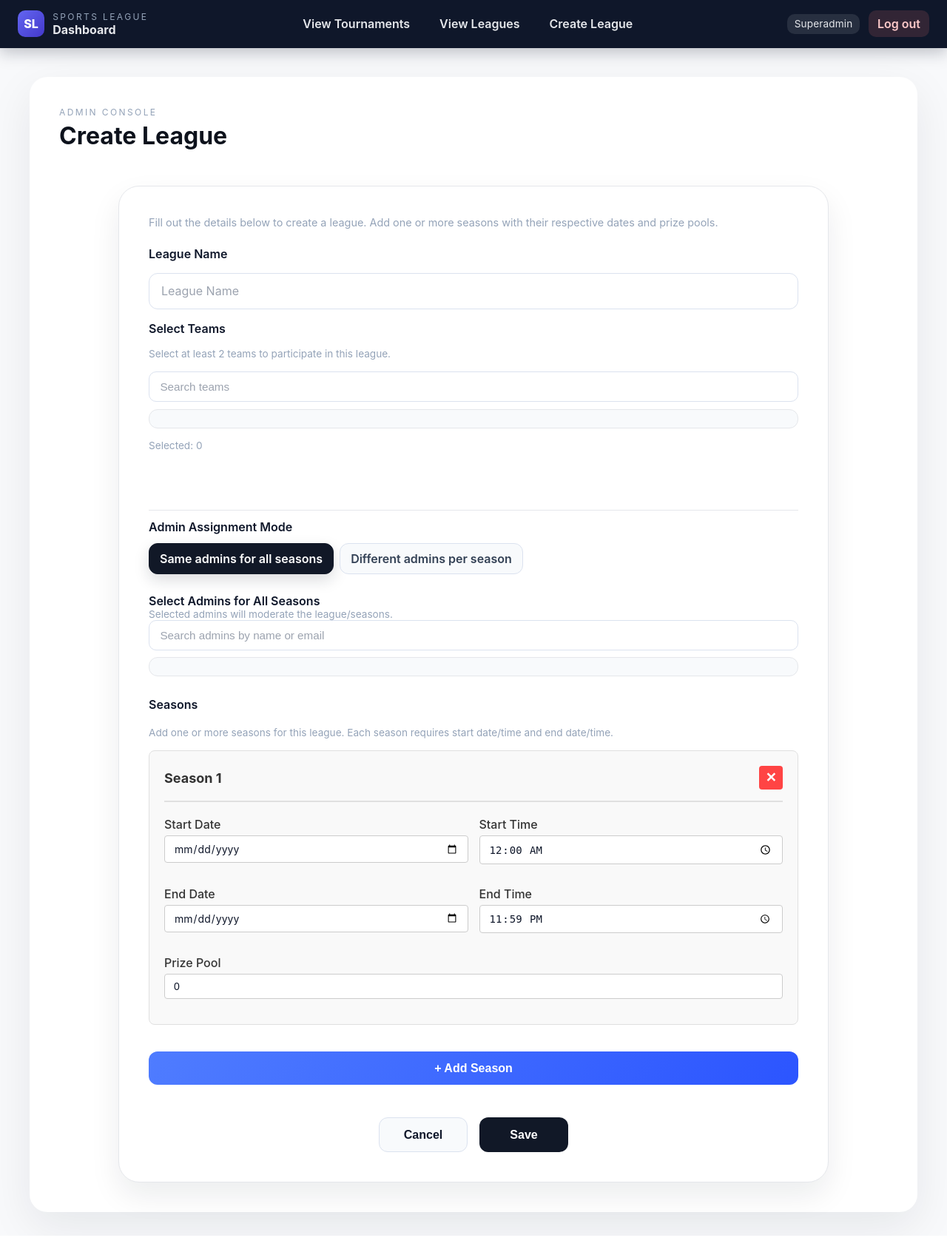
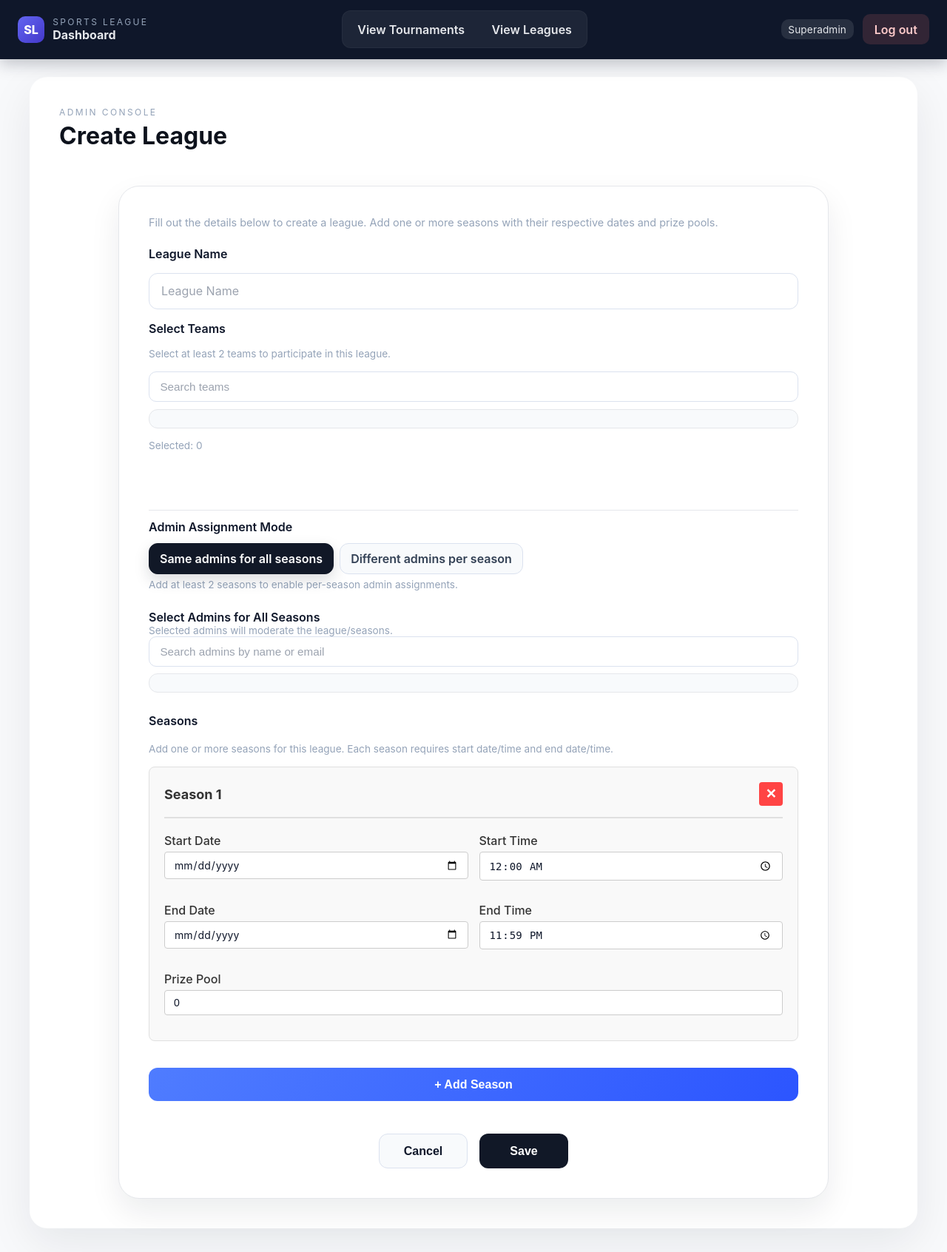
Before and after one commit to simay-uygur/CS-353-Sports-League-and-Player-Management-System, a Flask app: page /superadmin/leagues/create in a window 1280 px wide. Shown: the whole page at 74% size. Before the commit the page ends 1670 px from the top, so only its background shows below. Run offline with Flask 2, Linux system fonts and the light colour scheme; the visitor is signed in with stand-in values (Sample User, id 1); data that the repository does not hold is empty; some libraries are stand-ins or nearby versions.

Commit message:
league creation page frontend changes

```diff
--- a/app/app.py
+++ b/app/app.py
@@ -37,10 +37,10 @@ def _set_default_banner():
     if role == "superadmin":
         g.banner_view_endpoint = "superadmin.view_tournaments"
         g.banner_league_endpoint = "superadmin.view_leagues"
-        g.banner_create_league_endpoint = "superadmin.create_league_form"
+        g.banner_create_league_endpoint = None
     elif role in ("admin", "tournament_admin"):
         g.banner_view_endpoint = "admin.view_tournaments"
-        g.banner_league_endpoint = None
+        g.banner_league_endpoint = "admin.view_leagues"
         g.banner_create_league_endpoint = None
     else:
         g.banner_view_endpoint = None
--- a/app/blueprints/superadmin.py
+++ b/app/blueprints/superadmin.py
@@ -266,6 +266,14 @@ def assign_admins_form(league_id):
     # Get fresh league data with current admin assignments
     league_data = fetch_league_by_id(league_id)
     seasons_list = _group_seasons_with_admins(league_data)
+    # Preselect admins that are assigned to every season (used for "all seasons" mode)
+    if seasons_list:
+        common_admin_ids = set(seasons_list[0].get("admin_ids", []))
+        for season in seasons_list[1:]:
+            common_admin_ids &= set(season.get("admin_ids", []))
+        global_admin_ids = list(common_admin_ids)
+    else:
+        global_admin_ids = []
 
     return render_template(
         "admin_assign_admins_to_seasons.html",
@@ -273,6 +281,7 @@ def assign_admins_form(league_id):
         league_name=selected_league["name"],
         seasons=seasons_list,
         admins=admins,
+        global_admin_ids=global_admin_ids,
         error_message=error_message,
         cancel_endpoint="superadmin.view_leagues",
     )
--- a/app/db_helper.py
+++ b/app/db_helper.py
@@ -601,6 +601,36 @@ def fetch_all_leagues():
         conn.close()
 
 
+def fetch_admin_leagues(admin_id):
+    """Fetch leagues and seasons moderated by a specific admin."""
+    conn = get_connection()
+    try:
+        with conn.cursor(cursor_factory=RealDictCursor) as cur:
+            cur.execute(
+                """
+                SELECT l.leagueid,
+                       l.name,
+                       s.seasonno,
+                       s.seasonyear,
+                       s.startdate,
+                       s.enddate,
+                       s.prizepool
+                FROM SeasonModeration sm
+                JOIN Season s
+                    ON sm.leagueid = s.leagueid
+                    AND sm.seasonno = s.seasonno
+                    AND sm.seasonyear = s.seasonyear
+                JOIN League l ON l.leagueid = sm.leagueid
+                WHERE sm.adminid = %s
+                ORDER BY l.name, s.seasonyear DESC, s.seasonno DESC;
+                """,
+                (admin_id,),
+            )
+            return cur.fetchall()
+    finally:
+        conn.close()
+
+
 def fetch_league_by_id(league_id):
     """Fetch a single league with all its seasons and admin assignments."""
     conn = get_connection()
@@ -683,6 +713,17 @@ def create_league_with_seasons(league_name, seasons_data, team_ids=None):
             "end_datetime": end_datetime,
             "prize_pool": int(prize_pool),
         })
+
+    # Ensure seasons do not overlap
+    sorted_seasons = sorted(validated_seasons, key=lambda s: s["start_datetime"])
+    for i in range(len(sorted_seasons) - 1):
+        current = sorted_seasons[i]
+        nxt = sorted_seasons[i + 1]
+        if current["end_datetime"] > nxt["start_datetime"]:
+            raise ValueError(
+                f"Season {current['season_no']} and Season {nxt['season_no']} overlap. "
+                "Please adjust the start/end dates and times."
+            )
 
     conn = get_connection()
     try:
@@ -789,7 +830,7 @@ def assign_same_admins_to_all_seasons(league_id, admin_ids):
     conn = get_connection()
     try:
         with conn:
-            with conn.cursor() as cur:
+            with conn.cursor(cursor_factory=RealDictCursor) as cur:
                 # Ensure all admins exist in Admin table
                 for admin_id in admin_ids:
                     _ensure_admin_record(cur, admin_id)
--- a/app/static/css/styles.css
+++ b/app/static/css/styles.css
@@ -708,6 +708,13 @@ button:hover {
     min-width: 120px;
     cursor: pointer;
     transition: transform 0.15s ease, box-shadow 0.15s ease;
+    text-decoration: none;
+    display: inline-flex;
+    align-items: center;
+    justify-content: center;
+}
+.btn:visited {
+    text-decoration: none;
 }
 
 .btn.ghost {
@@ -1060,21 +1067,27 @@ button:hover {
 
 .top-banner__nav {
     display: flex;
-    gap: 1rem;
+    gap: 0.25rem;
     align-items: center;
+    padding: 0.3rem;
+    background: rgba(255, 255, 255, 0.06);
+    border-radius: 12px;
+    box-shadow: inset 0 0 0 1px rgba(255, 255, 255, 0.04);
 }
 
 .nav-link {
     color: #e5e7eb;
     text-decoration: none;
     font-weight: 600;
-    padding: 0.5rem 0.75rem;
+    padding: 0.6rem 0.95rem;
     border-radius: 10px;
-    transition: background 0.15s ease, color 0.15s ease;
+    transition: background 0.15s ease, color 0.15s ease, box-shadow 0.15s ease;
+    border: 1px solid transparent;
 }
 
 .nav-link:hover {
-    background: rgba(255, 255, 255, 0.1);
+    background: rgba(255, 255, 255, 0.12);
+    box-shadow: inset 0 -2px 0 rgba(255, 255, 255, 0.7);
 }
 
 .nav-link.logout {
--- a/app/templates/admin_create_league.html
+++ b/app/templates/admin_create_league.html
@@ -78,6 +78,7 @@
                                 <span class="admin-mode-text">Different admins per season</span>
                             </label>
                         </div>
+                        <p id="admin-mode-helper" class="select-hint subtle" style="margin-top: 6px;">Add at least 2 seasons to enable per-season admin assignments.</p>
                     </div>
 
                     <div id="admin-selection-container" style="margin-top: 10px;"></div>
@@ -119,6 +120,7 @@
         const teamValidation = document.getElementById("team-validation");
         const adminModeAllRadio = document.getElementById("admin-mode-all");
         const adminModePerSeasonRadio = document.getElementById("admin-mode-per-season");
+        const adminModeHelper = document.getElementById("admin-mode-helper");
         const adminSelectionContainer = document.getElementById("admin-selection-container");
 
         let seasonCount = 0;
@@ -317,6 +319,7 @@
                             <label for="prize_pool_${index}">Prize Pool</label>
                             <input type="number"
                                    id="prize_pool_${index}"
+                                   class="prize-input"
                                    name="prize_pool_${index}"
                                    placeholder="0"
                                    min="0"
@@ -376,6 +379,7 @@
                 seasonsContainer.appendChild(newCard);
                 seasonCount++;
             }
+            updateAdminModeAvailability();
         }
 
         addSeasonBtn.addEventListener("click", function (e) {
@@ -384,6 +388,7 @@
             const newIndex = cards.length;
             const newCard = createSeasonCard(newIndex);
             seasonsContainer.appendChild(newCard);
+            updateAdminModeAvailability();
         });
 
         // Handle admin assignment mode radio button changes
@@ -403,6 +408,7 @@
             seasonsContainer.appendChild(newCard);
             seasonCount = 1;
         }
+        updateAdminModeAvailability();
 
         // Initial admin selection rendering
         renderAdminSelectionMode();
@@ -412,6 +418,19 @@
             form.addEventListener("submit", function (event) {
                 const cards = seasonsContainer.querySelectorAll(".season-card");
                 const selectedTeams = getSelectedCount();
+                const today = new Date();
+                today.setHours(0, 0, 0, 0);
+                for (const card of cards) {
+                    const startInput = card.querySelector('input[id^="start_date_"]');
+                    if (startInput && startInput.value) {
+                        const startDate = new Date(startInput.value);
+                        if (startDate < today) {
+                            event.preventDefault();
+                            alert("Season start date cannot be in the past.");
+                            return;
+                        }
+                    }
+                }
 
                 if (selectedTeams < 2) {
                     event.preventDefault();
@@ -435,6 +454,26 @@
                 }
                 seasonCountInput.value = cards.length;
             });
+        }
+
+        function updateAdminModeAvailability() {
+            const cards = seasonsContainer.querySelectorAll(".season-card").length;
+            const perSeason = adminModePerSeasonRadio;
+            const allSeasons = adminModeAllRadio;
+            const helper = adminModeHelper;
+
+            if (!perSeason || !allSeasons) return;
+
+            if (cards < 2) {
+                perSeason.disabled = true;
+                perSeason.checked = false;
+                allSeasons.checked = true;
+                helper?.classList.remove("is-hidden");
+                renderAdminSelectionMode();
+            } else {
+                perSeason.disabled = false;
+                helper?.classList.add("is-hidden");
+            }
         }
     });
 </script>
@@ -580,5 +619,16 @@
         outline: 3px solid rgba(79, 124, 255, 0.35);
         outline-offset: 2px;
     }
+
+    /* Make prize pool field look like a plain text box (no steppers) */
+    .prize-input::-webkit-outer-spin-button,
+    .prize-input::-webkit-inner-spin-button {
+        -webkit-appearance: none;
+        margin: 0;
+    }
+    .prize-input {
+        -moz-appearance: textfield;
+        appearance: textfield;
+    }
 </style>
 </html>
--- a/app/templates/admin_view_tournaments.html
+++ b/app/templates/admin_view_tournaments.html
@@ -16,7 +16,7 @@
             </div>
             <div class="admin-actions">
                 {% if allow_create %}
-                <a class="add-tournament-link" href="{{ url_for(create_endpoint) }}">+ Add Tournament</a>
+                <a class="btn solid" href="{{ url_for(create_endpoint) }}">Add Tournament</a>
                 {% endif %}
 
             </div>
```
Also changed, not shown: app/blueprints/admin.py (+15 -0 lines), app/templates/admin_assign_admins_to_seasons.html (+83 -24 lines), app/templates/admin_view_leagues.html (+16 -11 lines), init.sql (+8 -0 lines).
